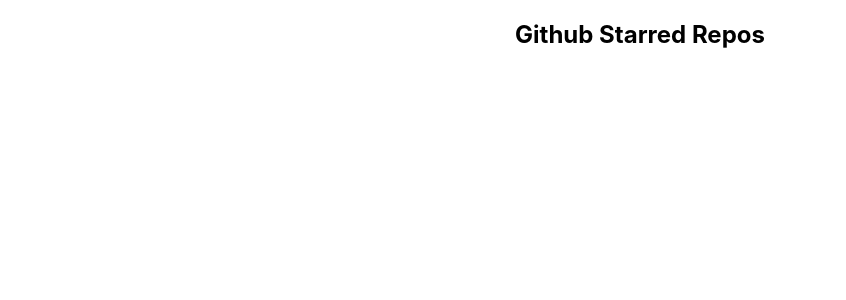
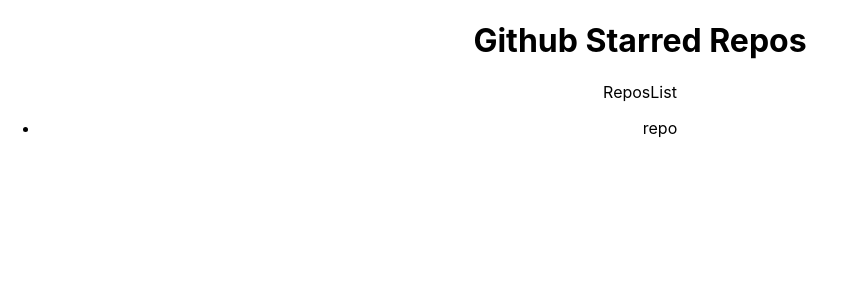
Before and after one commit to omar-etman/github-starred-repos, a React (Create React App) app in the folder github-repos/: page / in a window 1280 px wide. Shown: the top 300 px of the page, without its empty margins (0-846 px from the left). Built offline with nearby package versions, Linux system fonts and the light colour scheme.

Commit message:
Setup App Basic Layout

```diff
--- a/github-repos/src/components/App.js
+++ b/github-repos/src/components/App.js
@@ -1,9 +1,12 @@
 import '../styles/App.css';
+import HeaderNav from './HeaderNav';
+import ReposList from './ReposList';
 
 function App() {
   return (
     <div className="App">
-        <h2>Github Starred Repos</h2>
+        <HeaderNav/>
+        <ReposList/>
     </div>
   );
 }
--- /dev/null
+++ b/github-repos/src/components/HeaderNav.js
@@ -0,0 +1,11 @@
+import React from 'react'
+
+function HeaderNav() {
+    return (
+        <div>
+            <h1>Github Starred Repos</h1>
+        </div>
+    )
+}
+
+export default HeaderNav
--- /dev/null
+++ b/github-repos/src/components/Repo.js
@@ -0,0 +1,11 @@
+import React from 'react'
+
+function Repo() {
+    return (
+        <div>
+            <p>repo</p>
+        </div>
+    )
+}
+
+export default Repo
--- /dev/null
+++ b/github-repos/src/components/ReposList.js
@@ -0,0 +1,15 @@
+import React from 'react'
+import Repo from './Repo'
+
+function ReposList() {
+    return (
+        <div>
+            <p>ReposList</p>
+            <ul>
+                <li><Repo/></li>
+            </ul>
+        </div>
+    )
+}
+
+export default ReposList
```
